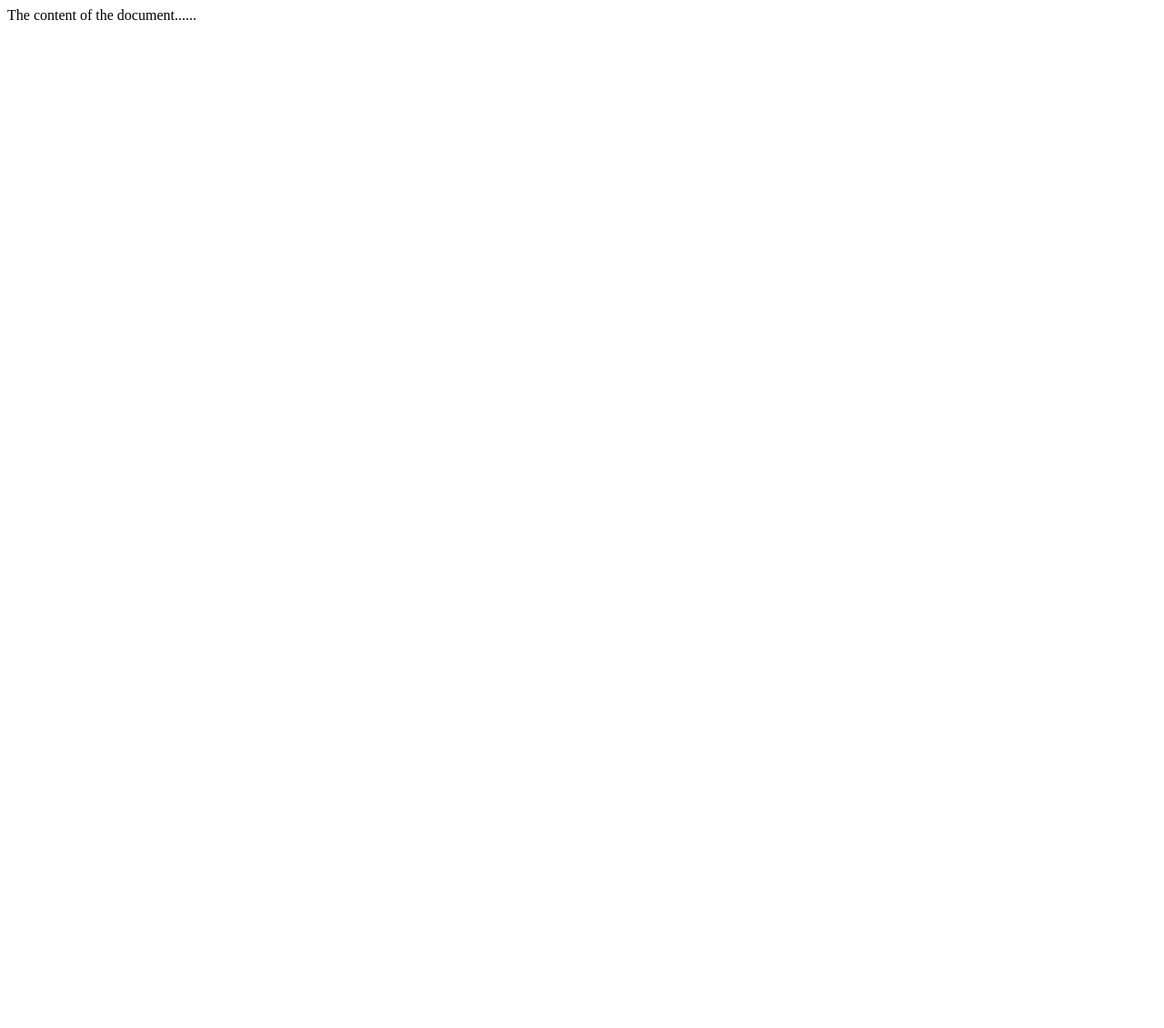
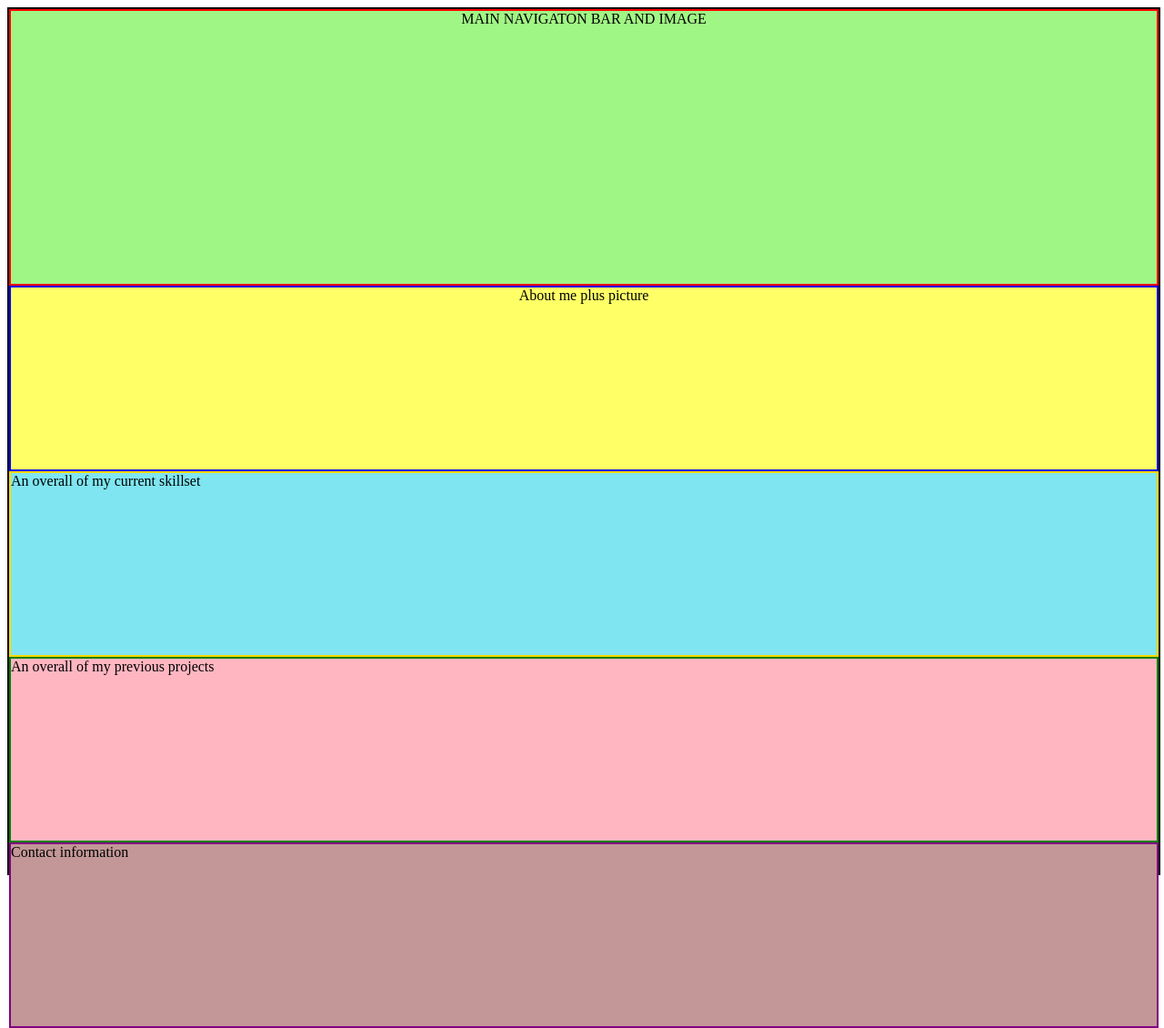
Before and after one commit to VinhKietLa/Coding-project-2020, a plain HTML site: page index.html in a window 1280 px wide. Shown: the whole page at 91% size. Before the commit the page ends 800 px from the top, so only its background shows below. Drawn offline with Linux system fonts and the light colour scheme.

Commit message:
Added sections for main page

```diff
--- /dev/null
+++ b/index.css
@@ -0,0 +1,38 @@
+.mainContainer {
+    background-color:#abb5bf;
+    height: 950px;
+    width: 100%;
+    border: 2px solid black;
+}
+
+.navbar {
+    background-color:#a0f684;
+    height: 300px;
+    border: 2px solid red;
+    text-align: center;
+}
+
+.aboutMe {
+    background-color:#ffff66;
+    height: 200px;
+    border: 2px solid blue;
+    text-align: center;
+}
+
+.mySkills {
+    background-color: #7fe5f0;
+    height: 200px;
+    border: 2px solid gold;
+}
+
+.myPortfolio {
+    background-color: #ffb6c1;
+    height: 200px;
+    border: 2px solid green;
+}
+
+.contactMe {
+    background-color: #c39797;
+    height: 200px;
+    border: 2px solid purple;
+}
--- a/index.html
+++ b/index.html
@@ -2,10 +2,43 @@
 <html>
 <head>
 <title>Vinh Kiet La</title>
+<link rel="stylesheet" href="index.css">
 </head>
 
 <body>
-The content of the document......
+
+    <!-- Main container -->
+    <div class ="mainContainer">
+
+        <!--Navigation bar and top background picture-->
+        <div class="navbar">
+            MAIN NAVIGATON BAR AND IMAGE
+        </div>
+
+        <!--About me section-->
+        <div class="aboutMe">
+            About me plus picture
+        </div>
+
+        <!--Skills section-->
+        <div class="mySkills">
+            An overall of my current skillset
+        </div>
+
+        <!--Portfolio section-->
+        <div class="myPortfolio">
+            An overall of my previous projects
+        </div>
+
+        <!--Contact-->
+        <div class="contactMe">
+            Contact information
+        </div>
+
+
+
+    </div>
+
 </body>
 
 </html>
```
